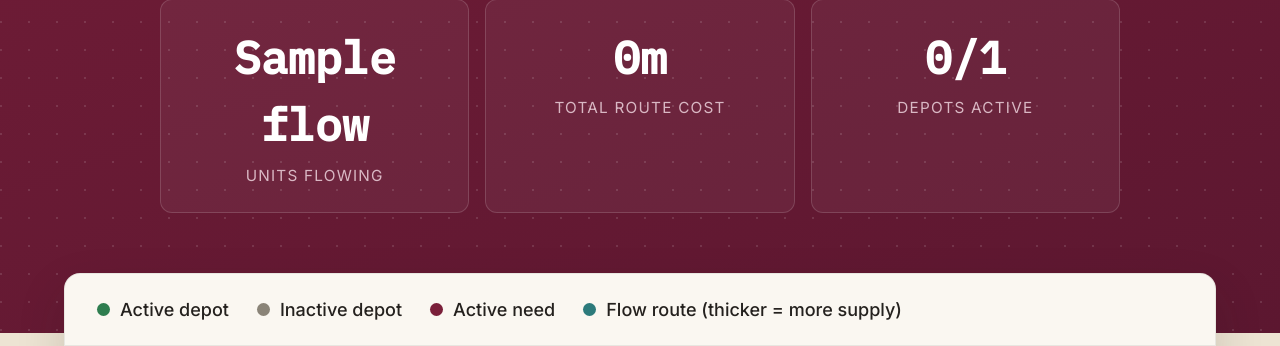
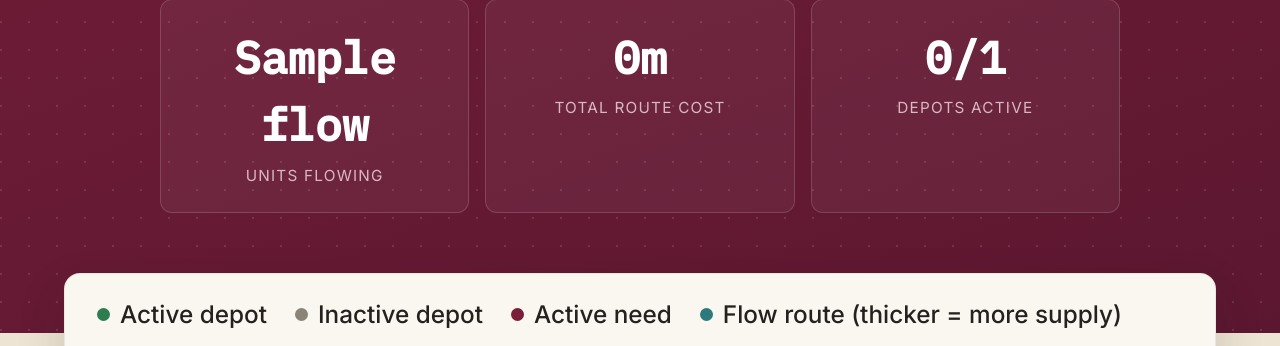
Before and after one commit to Coverst-ux/Relief-Route, a Flask app: template templates/index.html in a window 1280 px wide. Shown: the part 679-1025 px from the top of the page. Run offline with Flask 3, Linux system fonts and the light colour scheme; the template is opened without the code that fills it: most values are stand-ins (such as "Sample title", 1, 10 or a date in 2020); parts of the project's set-up code (start-up, migrations or seed data) failed here and were passed over.

Commit message:
feat: increase font size of legend chips for better readability

```diff
--- a/static/style.css
+++ b/static/style.css
@@ -199,6 +199,7 @@ h3 {
 }
 
 .legend-chip {
+  font-size: 1.35rem;
   display: flex;
   align-items: center;
   gap: 10px;
```
